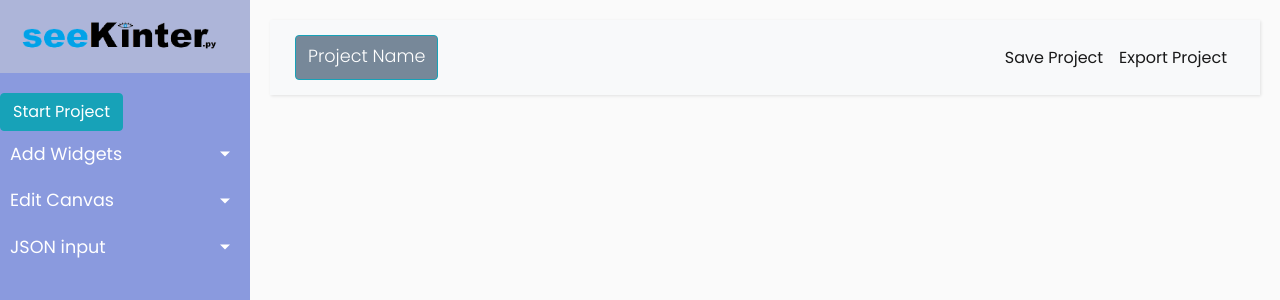
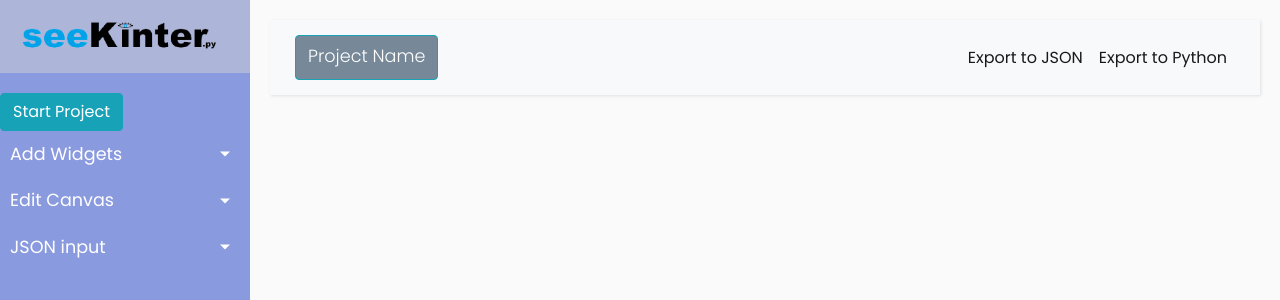
Before and after one commit to husnain106/seeKinter, a Django app: template LoginPage/Webapp/accounts/templates/accounts/project.html in a window 1280 px wide. Shown: the top 300 px of the page. Run offline with Django 4.2, Linux system fonts and the light colour scheme; the template is opened without the code that fills it, so the values that code supplies are empty; some libraries are stand-ins or nearby versions.

Commit message:
added functionality for user to create a project without logging in

```diff
--- a/LoginPage/Webapp/accounts/templates/accounts/dashboard.html
+++ b/LoginPage/Webapp/accounts/templates/accounts/dashboard.html
@@ -200,8 +200,7 @@
         </div>
 
         <div class="no-account">
-          <a id="no-acc" href="#"
-            >Want to start a project without an account?</a
+          <a id="no-acc" href="project">Want to start a project without an account?</a
           >
         </div>
       </div>
--- a/LoginPage/Webapp/accounts/templates/accounts/project.html
+++ b/LoginPage/Webapp/accounts/templates/accounts/project.html
@@ -109,7 +109,7 @@
                 }
                 widgetJSON = widgetJSON.slice(0, -3);
                 widgetJSON += ' ]}';
-                alert(widgetJSON);
+                return widgetJSON;
             }
 
             // Receives JSON data and converts into widgets
@@ -842,7 +842,14 @@
                     <div class="collapse navbar-collapse" id="navbarSupportedContent">
                         <ul class="nav navbar-nav ml-auto">
                             <li class="nav-item active" style="cursor: pointer;">
+                                <!-- shows save project only if user is logged in -->
+                                {% if logged_in == True %}
                                 <a class="nav-link" onclick="inter.exportProjectToJSON()">Save Project</a>
+                                {% endif %}
+                            </li>
+                            <!-- Alerts json -->
+                            <li class="nav-item active" style="cursor: pointer;">
+                                <a class="nav-link" onclick="alert(inter.exportProjectToJSON())">Export to JSON</a>
                             </li>
                             <li class="nav-item active" style="cursor: pointer;">
                                 <a class="nav-link" onclick='
@@ -947,7 +954,7 @@
                                     }
                                     python_code = boiler_plate_beginning + python_code + boiler_plate_ending;
                                     download(document.getElementById("project_name").innerHTML + ".py", python_code);
-                                '>Export Project</a>
+                                '>Export to Python</a>
                             </li>
                         </ul>
                     </div>
--- a/LoginPage/Webapp/accounts/views.py
+++ b/LoginPage/Webapp/accounts/views.py
@@ -24,7 +24,8 @@ def home(request):
         return render(request, 'accounts/dashboard.html')
 
 def widgets(request):
-    return render(request, 'accounts/project.html')
+
+    return render(request, 'accounts/project.html', {"logged_in":logged_in})
 
 def helpPage(request):
     return render(request, 'accounts/help.html')
```
